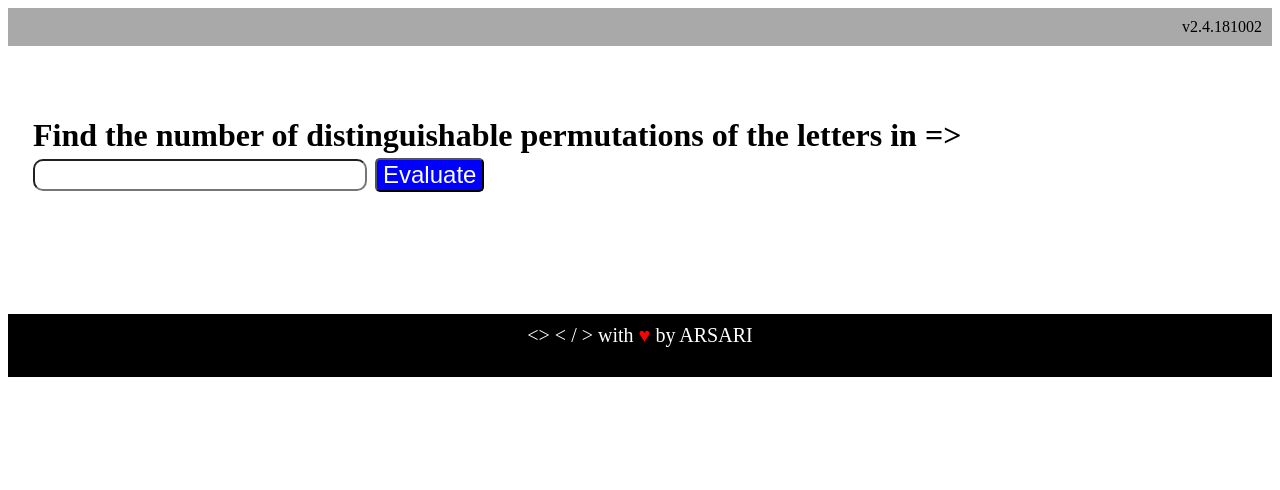
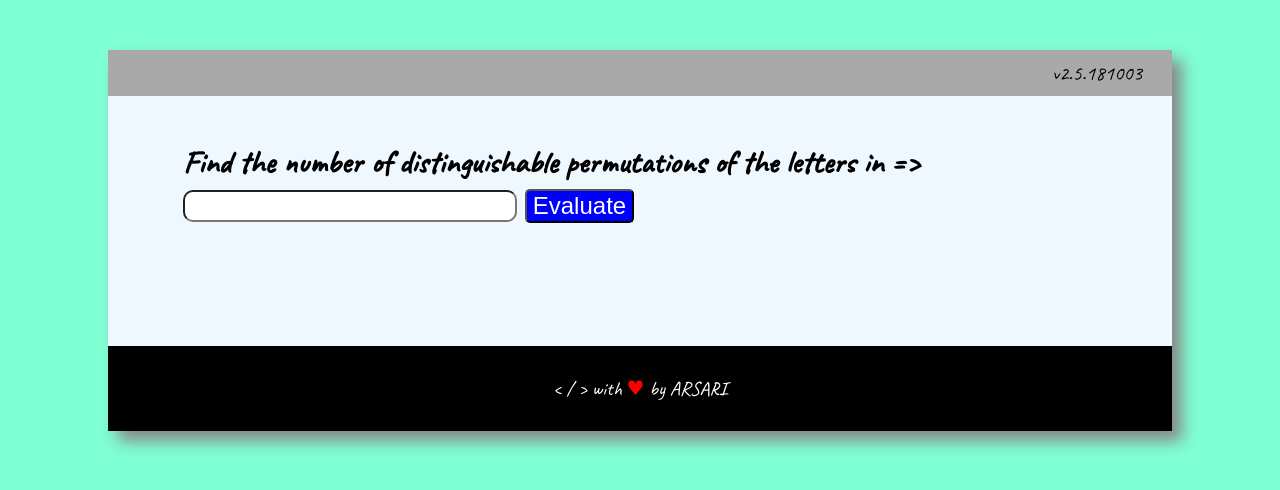
Before and after one commit to arsari/Word-Permutation, a website: page index.html in a window 1280 px wide. Drawn offline with Linux system fonts and the light colour scheme.

Commit message:
Page styling.

```diff
--- a/index.html
+++ b/index.html
@@ -6,13 +6,14 @@
     <meta name="viewport" content="width=device-width, initial-scale=1.0">
     <meta http-equiv="X-UA-Compatible" content="ie=edge">
     <title>Distinguishable Permutations</title>
+    <link href="https://fonts.googleapis.com/css?family=Caveat" rel="stylesheet">
     <link rel="stylesheet" href="./master.css">
 </head>
 
 <body>
     <main id="app">
         <header>
-            <nav class="nav-bar">v2.4.181002</nav>
+            <nav class="nav-bar">v2.5.181003</nav>
             <div class="input-area">
                 <h1>
                     <label for="word">Find the number of distinguishable permutations of the letters in => </label>
@@ -24,7 +25,7 @@
         <section id="result" class="result-area">
         </section>
         <footer class="base">
-            <>
+            <p>
                 < / > with <span>&hearts;</span> by ARSARI
             </p>
         </footer>
--- a/master.css
+++ b/master.css
@@ -1,11 +1,23 @@
+body {
+    background-color: aquamarine;
+    font-family: 'Caveat', cursive;
+}
+
+main {
+    margin: 50px 100px;
+    background-color: aliceblue;
+    box-shadow: 10px 10px 15px #888888
+
+}
 .nav-bar {
     background-color: darkgrey;
-    padding: 10px 10px 10px 0;
+    padding: 10px 30px 10px 0;
     text-align: right;
+    font-size: 1.3em;
 }
 
 .input-area {
-    padding: 50px 0 25px 25px;
+    padding: 25px 0 25px 75px;
 }
 
 input {
@@ -31,7 +43,7 @@ button {
 }
 
 .result-area {
-    font-size: 2em;
+    font-size: 3em;
     text-align: center;
     font-weight: 600;
     padding: 25px 0px 50px;
@@ -44,7 +56,7 @@ span {
 .base {
     background-color: black;
     color: white;
-    padding: 10px 0;
+    padding: 10px 10px;
     text-align: center;
     font-size: 1.25em;
 }
```
